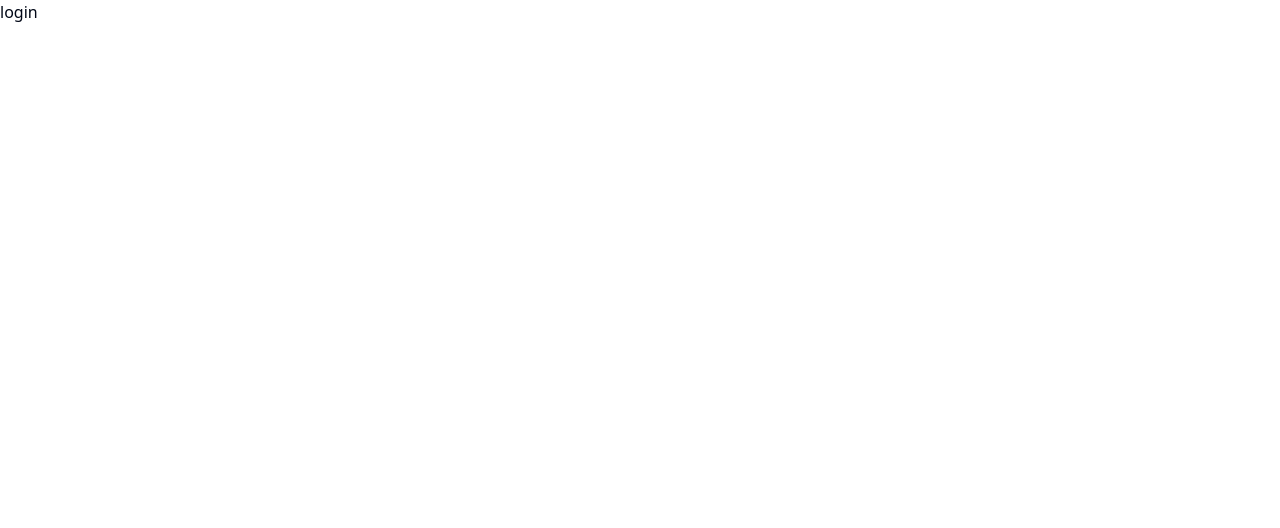
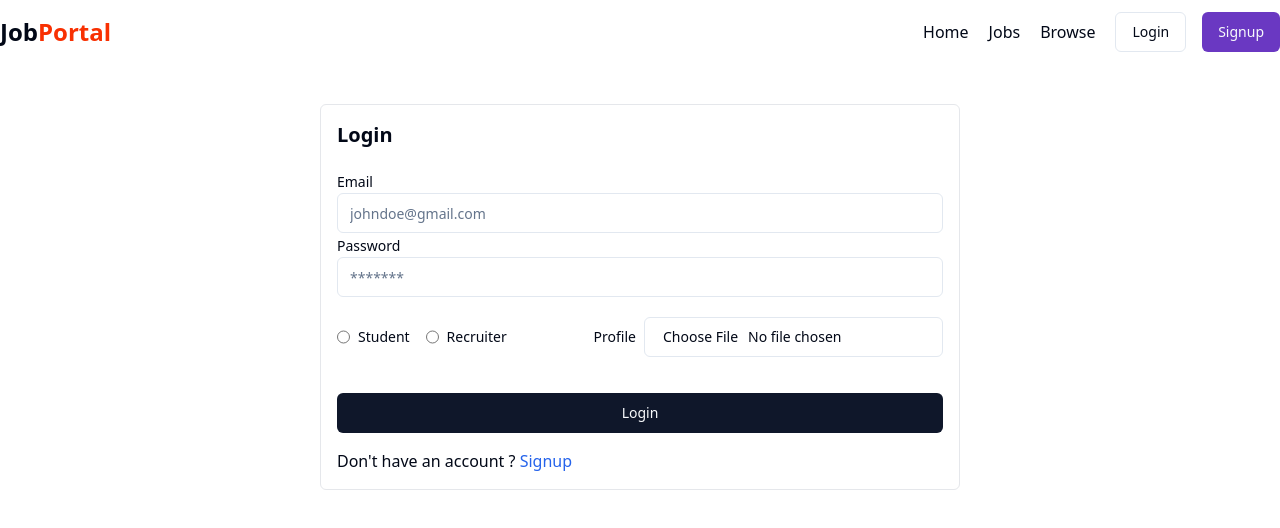
Before and after one commit to AniketJas/job-portal, a React (Vite) app in the folder client/: page /login in a window 1280 px wide. Shown: the top 528 px of the page. Built offline with nearby package versions, Linux system fonts and the light colour scheme.

Commit message:
Login page ui completed

```diff
--- a/client/src/components/auth/Login.jsx
+++ b/client/src/components/auth/Login.jsx
@@ -1,7 +1,54 @@
+import Navbar from '../shared/Navbar'
+import { Label } from '../ui/label'
+import { Input } from '../ui/input'
+import { RadioGroup } from '../ui/radio-group'
+import { Button } from '../ui/button'
+import { Link } from 'react-router-dom'
+
 const Login = () => {
   return (
     <div>
-      login
+      <Navbar />
+      <div className='flex items-center justify-center max-w-7xl mx-auto'>
+        <form action="" className='w-1/2 border border-gray-200 rounded-md p-4 my-10'>
+          <h1 className='font-bold text-xl mb-5'>Login</h1>
+          <div className=''>
+            <Label>Email</Label>
+            <Input
+              type="email"
+              placeholder="johndoe@gmail.com"
+            />
+          </div>
+          <div className=''>
+            <Label>Password</Label>
+            <Input
+              type="password"
+              placeholder="*******"
+            />
+          </div>
+          <div className='flex items-center justify-between'>
+            <RadioGroup className='flex items-center gap-4 my-5'>
+              <div className="flex items-center space-x-2">
+                <Input type='radio' name='role' value="student" className='cursor-pointer' />
+                <Label htmlFor="student">Student</Label>
+              </div>
+              <div className="flex items-center space-x-2">
+                <Input type='radio' name='role' value="recruiter" className='cursor-pointer' />
+                <Label htmlFor="recruiter">Recruiter</Label>
+              </div>
+            </RadioGroup>
+
+            <div className='flex items-center gap-2'>
+              <Label>Profile</Label>
+              <Input accept='image/*' type="file" className="cursor-pointer" />
+            </div>
+          </div>
+          <Button type="submit" className="w-full my-4">Login</Button>
+          <span>
+            Don't have an account ? <Link to="/signup" className='text-blue-600'>Signup</Link>
+          </span>
+        </form>
+      </div>
     </div>
   )
 }
```
